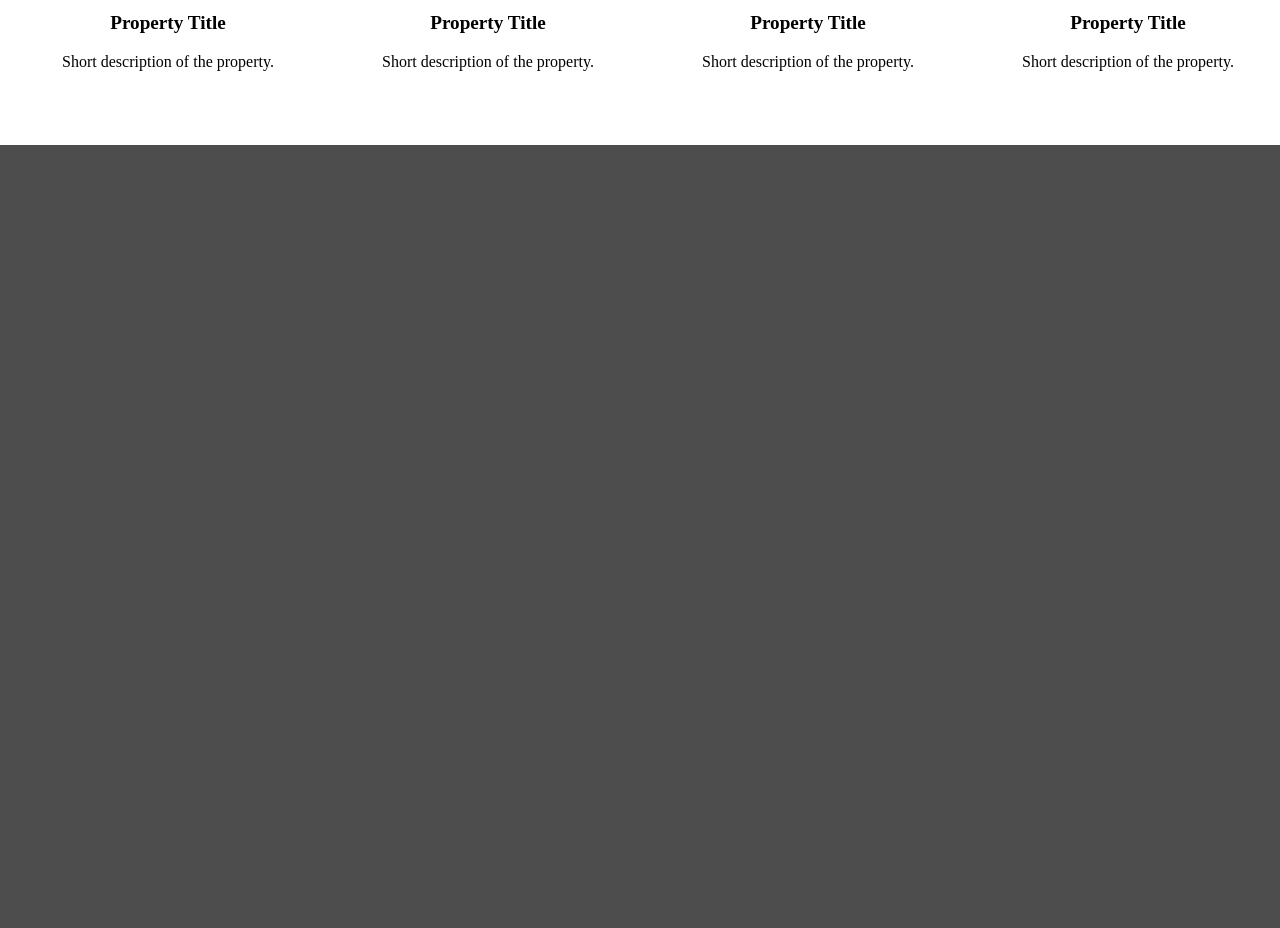
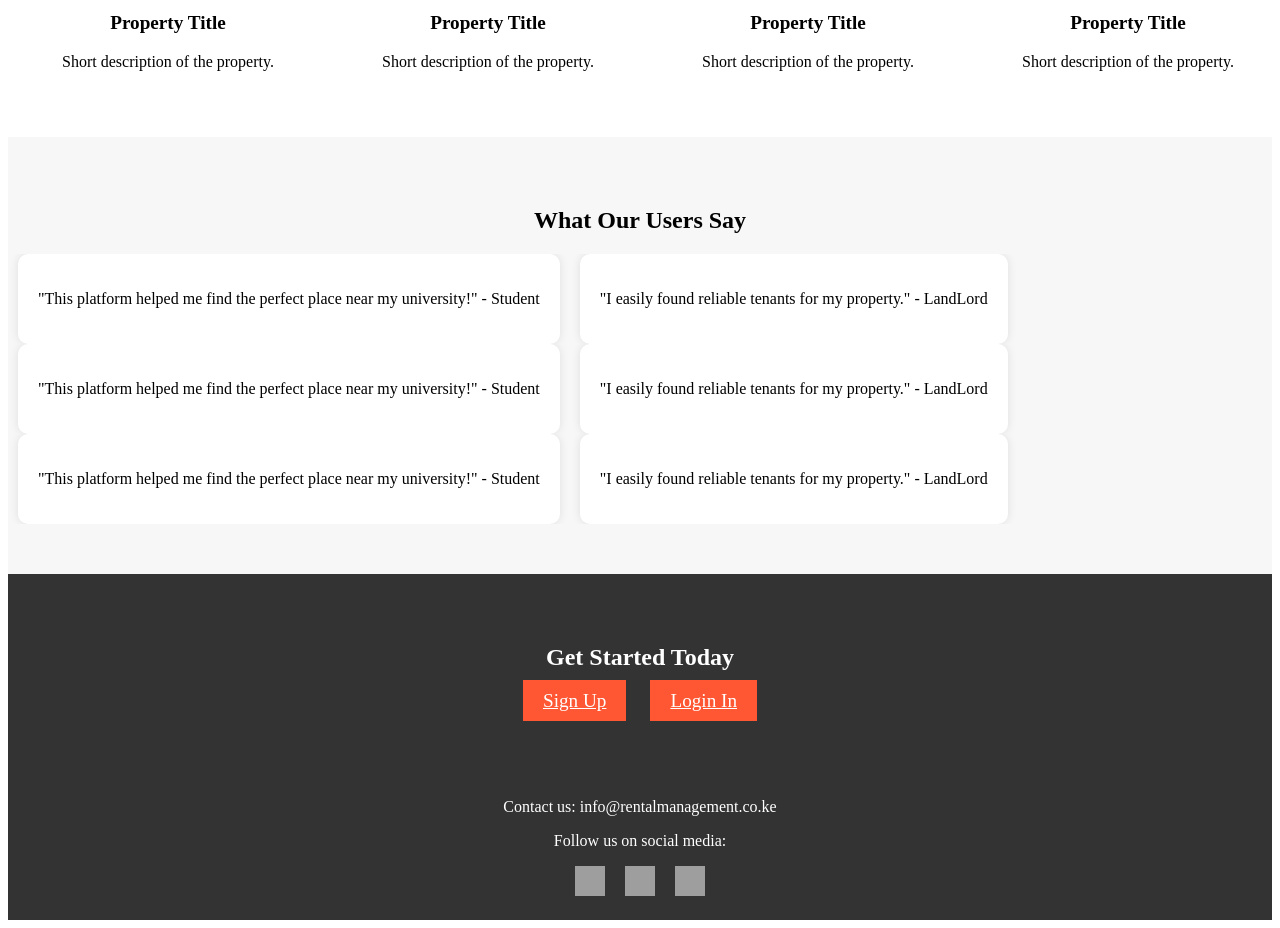
Before and after one commit to julius-kanani/Campus-Connect, a Flask app: page / in a window 1280 px wide. Shown: the part 1361-2289 px from the top of the page. Before the commit the page ends 1506 px from the top, so only its background shows below. Run offline with Flask 3, Linux system fonts and the light colour scheme; grey boxes are pictures that could not be loaded.

Commit message:
partially implemented the UI of the homepage of Campus connect.

```diff
--- /dev/null
+++ b/app/static/css/index/cta-section.css
@@ -0,0 +1,19 @@
+#cta {
+    padding: 50px 0;
+    text-align: center;
+    background-color: #333;
+    color: white;
+}
+.cta-button {
+    background-color: #ff5733;
+    border: none;
+    padding: 10px 20px;
+    color: white;
+    font-size: 1.2em;
+    cursor: pointer;
+    transition: background-color 0.3s;
+    margin: 0 10px;
+}
+.cta-button:hover {
+    background-color: #c70039;
+}
--- /dev/null
+++ b/app/static/css/index/footer-section.css
@@ -0,0 +1,22 @@
+footer {
+    padding: 20px 0;
+    background-color: #333;
+    color: white;
+    text-align: center;
+}
+.footer-content {
+    max-width: 800px;
+    margin: 0 auto;
+}
+.social-media-links {
+    display: flex;
+    justify-content: center;
+    margin-top: 10px;
+}
+.social-media-links a {
+    margin: 0 10px;
+}
+.social-media-links img {
+    width: 30px;
+    height: 30px;
+}
--- a/app/static/css/index/header.css
+++ b/app/static/css/index/header.css
@@ -37,7 +37,7 @@
     text-shadow: 2px 2px 4px rgba(0, 0, 0, 0.5); /* Text shadow for readability */
 }
 
-.cta-button {
+.header-cta-button {
     background-color: #ff5733;
     border: none;
     padding: 15px 30px;
@@ -50,6 +50,6 @@
     border-radius: 5px; /* Rounded corners */
 }
 
-.cta-button:hover {
+.header-cta-button:hover {
     background-color: #c70039;
 }
--- /dev/null
+++ b/app/static/css/index/testimonials.css
@@ -0,0 +1,17 @@
+#testimonials {
+    padding: 50px 0;
+    text-align: center;
+    background-color: #f7f7f7;
+}
+.testimonials-slider {
+    display: flex;
+    overflow-x: scroll;
+}
+.testimonial {
+    min-width: 300px;
+    margin: 0 10px;
+    background-color: white;
+    padding: 20px;
+    border-radius: 10px;
+    box-shadow: 0 0 10px rgba(0, 0, 0, 0.1);
+}
--- a/app/templates/base.html
+++ b/app/templates/base.html
@@ -8,6 +8,9 @@
     <link rel="stylesheet" href="{{ url_for('static', filename="css/index/navbar.css") }}">
     <link rel="stylesheet" href="{{ url_for('static', filename="css/index/search-bar.css") }}">
     <link rel="stylesheet" href="{{ url_for('static', filename="css/index/featured-listings.css") }}">
+    <link rel="stylesheet" href="{{ url_for('static', filename="css/index/testimonials.css") }}">
+    <link rel="stylesheet" href="{{ url_for('static', filename="css/index/cta-section.css") }}">
+    <link rel="stylesheet" href="{{ url_for('static', filename="css/index/footer-section.css") }}">
   </head>
 
   <body>
@@ -16,7 +19,7 @@
         <h1>Welcome to Campus Connect</h1>
         <p>Karibu Inka.</p>
         <p>Your trusted partner to sell, find, rent, and rent out properties.</p>
-        <button class="cta-button">Get Started</button>
+        <button class="header-cta-button">Get Started</button>
       </div>
     </header>
 
@@ -65,5 +68,51 @@
       </div>
     </section>
 
+    <section id="testimonials">
+      <h2>What Our Users Say</h2>
+      <div class="testimonials-slider">
+        <div class="testimonial">
+          <p>"This platform helped me find the perfect place near my university!" - Student</p>
+        </div>
+        <div class="testimonial">
+          <p>"I easily found reliable tenants for my property." - LandLord</p>
+        </div>
+      </div>
+      <div class="testimonials-slider">
+        <div class="testimonial">
+          <p>"This platform helped me find the perfect place near my university!" - Student</p>
+        </div>
+        <div class="testimonial">
+          <p>"I easily found reliable tenants for my property." - LandLord</p>
+        </div>
+      </div>
+      <div class="testimonials-slider">
+        <div class="testimonial">
+          <p>"This platform helped me find the perfect place near my university!" - Student</p>
+        </div>
+        <div class="testimonial">
+          <p>"I easily found reliable tenants for my property." - LandLord</p>
+        </div>
+      </div>
+    </section>
+
+    <section id="cta">
+      <h2> Get Started Today</h2>
+      <a href="#" class="cta-button">Sign Up</a>
+      <a href="#" class="cta-button">Login In</a>
+    </section>
+
+    <footer>
+      <div class="footer-content">
+        <p>Contact us: info@rentalmanagement.co.ke</p>
+        <p>Follow us on social media:</p>
+        <div class="social-media-links">
+          <a href="https://facebook.com"><img src="path/to/facebook-icon.png" alt="Facebook"></a>
+          <a href="https://twitter.com"><img src="path/to/twitter-icon.png" alt="Twitter"></a>
+          <a href="https://instagram.com"><img src="path/to/instagram-icon.png" alt="Instagram"></a>
+        <div>
+      </div>
+    </footer>
+
   </body>
 </html>
```
